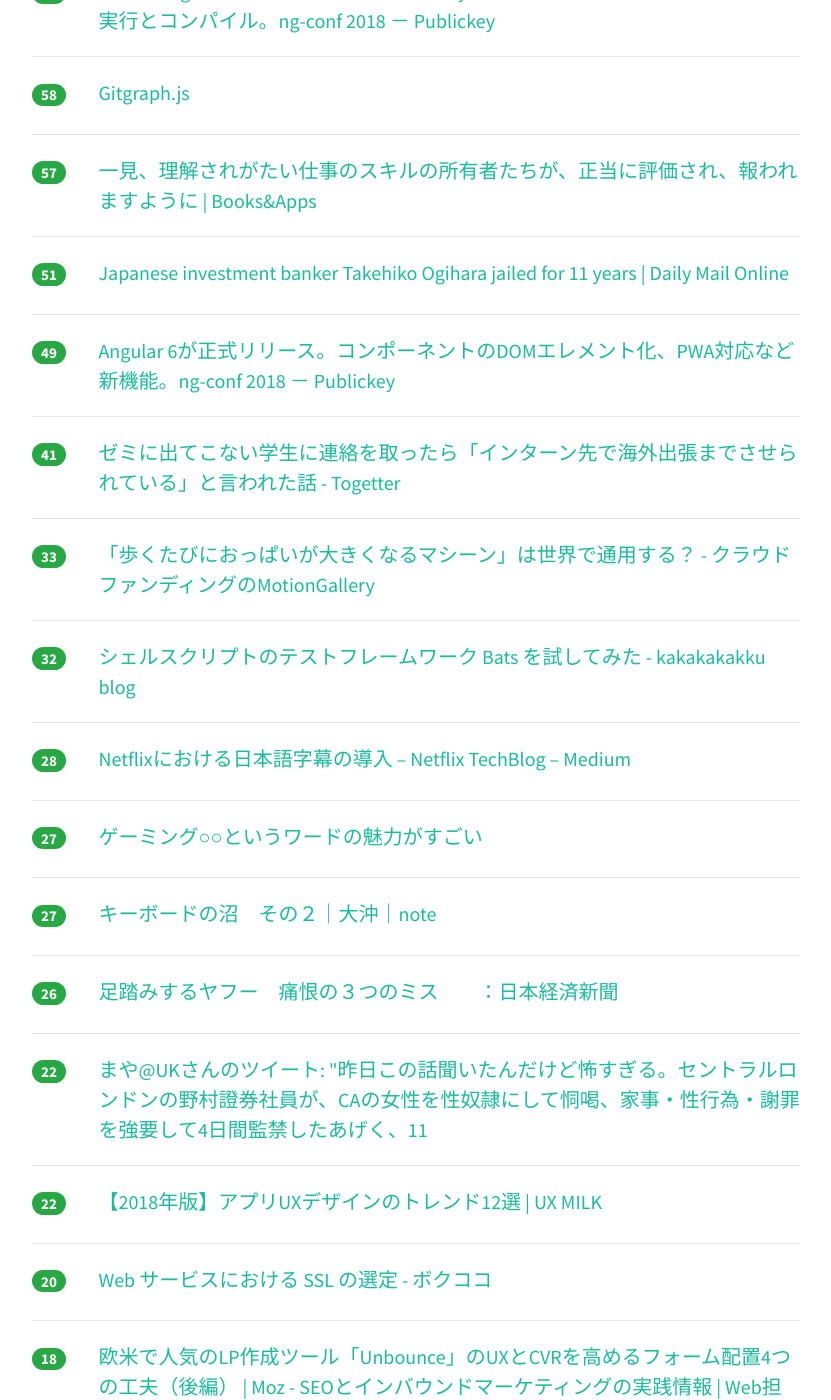
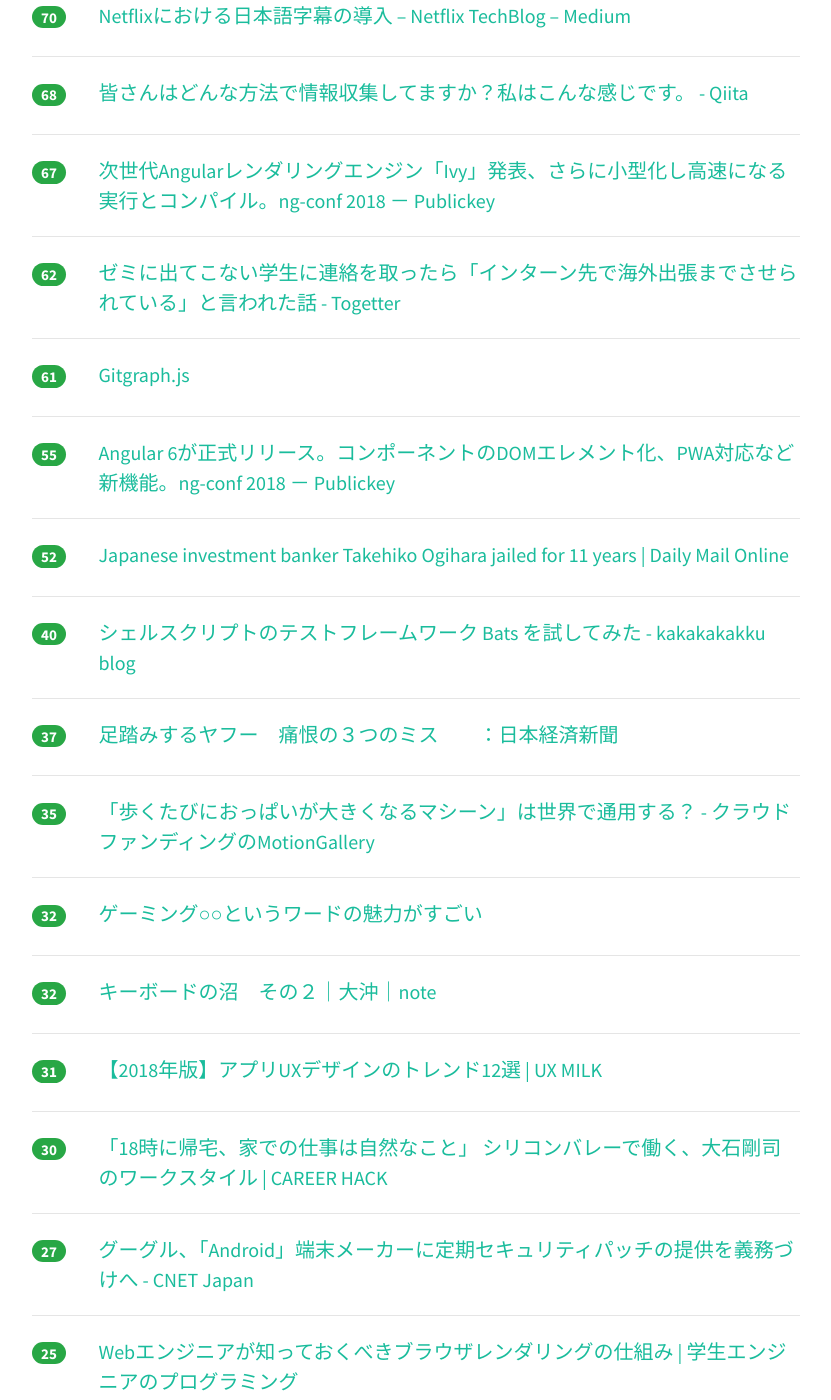
Before and after one commit to yatta47/hatena-matome-site, a Jekyll site: the page built from _posts/2018-05-14-hatena.md, in a window 1280 px wide and 1400 px high, scrolled down 574 px. Shown: the whole window, without its empty margins (224-1055 px from the left). Built offline with Jekyll 4.4.1, drawn with Linux system fonts in a browser that asks for light colours; nearby versions of some CDN libraries; some of the changed text lies outside the part shown.

Commit message:
Updated 2018-05-14

```diff
--- a/_posts/2018-05-14-hatena.md
+++ b/_posts/2018-05-14-hatena.md
@@ -1,128 +1,148 @@
 ---
 layout: post
 title:  "2018-05-14 はてぶIT"
-date:   2018-05-14 12:00:35
+date:   2018-05-14 13:01:57
 tags: [it-hotentry]
 ---
-24 件のデータあり
+28 件のデータあり
 
 <hr><div class="row">
-<div class="col-1"><span class="badge badge-pill badge-success h2">127</span></div>
+<div class="col-1"><span class="badge badge-pill badge-success h2">146</span></div>
 <div class="col-11"><a href='https://rockridge.hatenablog.com/entry/2018/05/13/221711' target='_blank'>Firefox 60の性能は1年前とは別物 Chromeを視界に捉える - Mozilla Flux</a></div>
 </div>
 <hr>
 <div class="row">
-<div class="col-1"><span class="badge badge-pill badge-success h2">63</span></div>
+<div class="col-1"><span class="badge badge-pill badge-success h2">103</span></div>
+<div class="col-11"><a href='https://blog.tinect.jp/?p=51442' target='_blank'>一見、理解されがたい仕事のスキルの所有者たちが、正当に評価され、報われますように | Books&Apps</a></div>
+</div>
+<hr>
+<div class="row">
+<div class="col-1"><span class="badge badge-pill badge-success h2">70</span></div>
+<div class="col-11"><a href='https://medium.com/netflix-techblog/b8c8c4fa299e' target='_blank'>Netflixにおける日本語字幕の導入 – Netflix TechBlog – Medium</a></div>
+</div>
+<hr>
+<div class="row">
+<div class="col-1"><span class="badge badge-pill badge-success h2">68</span></div>
 <div class="col-11"><a href='https://qiita.com/minakawa-daiki/items/edfc3d1ff1270756b52a' target='_blank'>皆さんはどんな方法で情報収集してますか？私はこんな感じです。 - Qiita</a></div>
 </div>
 <hr>
 <div class="row">
-<div class="col-1"><span class="badge badge-pill badge-success h2">59</span></div>
+<div class="col-1"><span class="badge badge-pill badge-success h2">67</span></div>
 <div class="col-11"><a href='https://www.publickey1.jp/blog/18/angularivyng-conf_2018.html' target='_blank'>次世代Angularレンダリングエンジン「Ivy」発表、さらに小型化し高速になる実行とコンパイル。ng-conf 2018 － Publickey</a></div>
 </div>
 <hr>
 <div class="row">
-<div class="col-1"><span class="badge badge-pill badge-success h2">58</span></div>
+<div class="col-1"><span class="badge badge-pill badge-success h2">62</span></div>
+<div class="col-11"><a href='https://togetter.com/li/1227065' target='_blank'>ゼミに出てこない学生に連絡を取ったら「インターン先で海外出張までさせられている」と言われた話 - Togetter</a></div>
+</div>
+<hr>
+<div class="row">
+<div class="col-1"><span class="badge badge-pill badge-success h2">61</span></div>
 <div class="col-11"><a href='http://gitgraphjs.com/' target='_blank'>Gitgraph.js</a></div>
 </div>
 <hr>
 <div class="row">
-<div class="col-1"><span class="badge badge-pill badge-success h2">57</span></div>
-<div class="col-11"><a href='https://blog.tinect.jp/?p=51442' target='_blank'>一見、理解されがたい仕事のスキルの所有者たちが、正当に評価され、報われますように | Books&Apps</a></div>
+<div class="col-1"><span class="badge badge-pill badge-success h2">55</span></div>
+<div class="col-11"><a href='https://www.publickey1.jp/blog/18/angular_6dompwang-conf_2018.html' target='_blank'>Angular 6が正式リリース。コンポーネントのDOMエレメント化、PWA対応など新機能。ng-conf 2018 － Publickey</a></div>
 </div>
 <hr>
 <div class="row">
-<div class="col-1"><span class="badge badge-pill badge-success h2">51</span></div>
+<div class="col-1"><span class="badge badge-pill badge-success h2">52</span></div>
 <div class="col-11"><a href='http://www.dailymail.co.uk/news/article-5544821/Japanese-investment-banker-40-jailed-11-years.html' target='_blank'>Japanese investment banker Takehiko Ogihara jailed for 11 years | Daily Mail Online</a></div>
 </div>
 <hr>
 <div class="row">
-<div class="col-1"><span class="badge badge-pill badge-success h2">49</span></div>
-<div class="col-11"><a href='https://www.publickey1.jp/blog/18/angular_6dompwang-conf_2018.html' target='_blank'>Angular 6が正式リリース。コンポーネントのDOMエレメント化、PWA対応など新機能。ng-conf 2018 － Publickey</a></div>
+<div class="col-1"><span class="badge badge-pill badge-success h2">40</span></div>
+<div class="col-11"><a href='https://kakakakakku.hatenablog.com/entry/2018/05/14/000633' target='_blank'>シェルスクリプトのテストフレームワーク Bats を試してみた - kakakakakku blog</a></div>
 </div>
 <hr>
 <div class="row">
-<div class="col-1"><span class="badge badge-pill badge-success h2">41</span></div>
-<div class="col-11"><a href='https://togetter.com/li/1227065' target='_blank'>ゼミに出てこない学生に連絡を取ったら「インターン先で海外出張までさせられている」と言われた話 - Togetter</a></div>
+<div class="col-1"><span class="badge badge-pill badge-success h2">37</span></div>
+<div class="col-11"><a href='https://www.nikkei.com/article/DGXMZO30364820R10C18A5000000/' target='_blank'>足踏みするヤフー　痛恨の３つのミス　　：日本経済新聞</a></div>
 </div>
 <hr>
 <div class="row">
-<div class="col-1"><span class="badge badge-pill badge-success h2">33</span></div>
+<div class="col-1"><span class="badge badge-pill badge-success h2">35</span></div>
 <div class="col-11"><a href='https://motion-gallery.net/projects/muda-zukuri-taiwan' target='_blank'>「歩くたびにおっぱいが大きくなるマシーン」は世界で通用する？ - クラウドファンディングのMotionGallery</a></div>
 </div>
 <hr>
 <div class="row">
 <div class="col-1"><span class="badge badge-pill badge-success h2">32</span></div>
-<div class="col-11"><a href='https://kakakakakku.hatenablog.com/entry/2018/05/14/000633' target='_blank'>シェルスクリプトのテストフレームワーク Bats を試してみた - kakakakakku blog</a></div>
+<div class="col-11"><a href='https://anond.hatelabo.jp/20180512213033' target='_blank'>ゲーミング○○というワードの魅力がすごい</a></div>
 </div>
 <hr>
 <div class="row">
-<div class="col-1"><span class="badge badge-pill badge-success h2">28</span></div>
-<div class="col-11"><a href='https://medium.com/netflix-techblog/b8c8c4fa299e' target='_blank'>Netflixにおける日本語字幕の導入 – Netflix TechBlog – Medium</a></div>
+<div class="col-1"><span class="badge badge-pill badge-success h2">32</span></div>
+<div class="col-11"><a href='https://note.mu/daioki/n/ncaecec12640b' target='_blank'>キーボードの沼　その２｜大沖｜note</a></div>
+</div>
+<hr>
+<div class="row">
+<div class="col-1"><span class="badge badge-pill badge-success h2">31</span></div>
+<div class="col-11"><a href='http://uxmilk.jp/71607' target='_blank'>【2018年版】アプリUXデザインのトレンド12選 | UX MILK</a></div>
+</div>
+<hr>
+<div class="row">
+<div class="col-1"><span class="badge badge-pill badge-success h2">30</span></div>
+<div class="col-11"><a href='http://careerhack.en-japan.com/report/detail/960' target='_blank'>「18時に帰宅、家での仕事は自然なこと」 シリコンバレーで働く、大石剛司のワークスタイル | CAREER HACK</a></div>
 </div>
 <hr>
 <div class="row">
 <div class="col-1"><span class="badge badge-pill badge-success h2">27</span></div>
-<div class="col-11"><a href='https://anond.hatelabo.jp/20180512213033' target='_blank'>ゲーミング○○というワードの魅力がすごい</a></div>
+<div class="col-11"><a href='https://japan.cnet.com/article/35119071/' target='_blank'>グーグル、「Android」端末メーカーに定期セキュリティパッチの提供を義務づけへ - CNET Japan</a></div>
 </div>
 <hr>
 <div class="row">
-<div class="col-1"><span class="badge badge-pill badge-success h2">27</span></div>
-<div class="col-11"><a href='https://note.mu/daioki/n/ncaecec12640b' target='_blank'>キーボードの沼　その２｜大沖｜note</a></div>
+<div class="col-1"><span class="badge badge-pill badge-success h2">25</span></div>
+<div class="col-11"><a href='http://student-engineer.net/blowser-rendering/' target='_blank'>Webエンジニアが知っておくべきブラウザレンダリングの仕組み | 学生エンジニアのプログラミング</a></div>
 </div>
 <hr>
 <div class="row">
-<div class="col-1"><span class="badge badge-pill badge-success h2">26</span></div>
-<div class="col-11"><a href='https://www.nikkei.com/article/DGXMZO30364820R10C18A5000000/' target='_blank'>足踏みするヤフー　痛恨の３つのミス　　：日本経済新聞</a></div>
+<div class="col-1"><span class="badge badge-pill badge-success h2">24</span></div>
+<div class="col-11"><a href='http://developers.freee.co.jp/entry/internal-podcast-anaguma-fm' target='_blank'>社内ポッドキャストのすすめ - freee Developers Blog</a></div>
 </div>
 <hr>
 <div class="row">
-<div class="col-1"><span class="badge badge-pill badge-success h2">22</span></div>
+<div class="col-1"><span class="badge badge-pill badge-success h2">23</span></div>
 <div class="col-11"><a href='http://twitter.com/maya_0mg/status/995399955903909890' target='_blank'>まや@UKさんのツイート: "昨日この話聞いたんだけど怖すぎる。セントラルロンドンの野村證券社員が、CAの女性を性奴隷にして恫喝、家事・性行為・謝罪を強要して4日間監禁したあげく、11</a></div>
 </div>
 <hr>
 <div class="row">
-<div class="col-1"><span class="badge badge-pill badge-success h2">22</span></div>
-<div class="col-11"><a href='http://uxmilk.jp/71607' target='_blank'>【2018年版】アプリUXデザインのトレンド12選 | UX MILK</a></div>
-</div>
-<hr>
-<div class="row">
-<div class="col-1"><span class="badge badge-pill badge-success h2">20</span></div>
+<div class="col-1"><span class="badge badge-pill badge-success h2">21</span></div>
 <div class="col-11"><a href='http://www.bokukoko.info/entry/2018/05/13/135350' target='_blank'>Web サービスにおける SSL の選定 - ボクココ</a></div>
 </div>
 <hr>
 <div class="row">
-<div class="col-1"><span class="badge badge-pill badge-success h2">18</span></div>
+<div class="col-1"><span class="badge badge-pill badge-success h2">21</span></div>
 <div class="col-11"><a href='https://webtan.impress.co.jp/e/2018/05/14/29121' target='_blank'>欧米で人気のLP作成ツール「Unbounce」のUXとCVRを高めるフォーム配置4つの工夫（後編） | Moz - SEOとインバウンドマーケティングの実践情報 | Web担当者Forum</a></div>
 </div>
 <hr>
 <div class="row">
 <div class="col-1"><span class="badge badge-pill badge-success h2">18</span></div>
-<div class="col-11"><a href='http://student-engineer.net/blowser-rendering/' target='_blank'>Webエンジニアが知っておくべきブラウザレンダリングの仕組み | 学生エンジニアのプログラミング</a></div>
-</div>
-<hr>
-<div class="row">
-<div class="col-1"><span class="badge badge-pill badge-success h2">18</span></div>
-<div class="col-11"><a href='http://careerhack.en-japan.com/report/detail/960' target='_blank'>「18時に帰宅、家での仕事は自然なこと」 シリコンバレーで働く、大石剛司のワークスタイル | CAREER HACK</a></div>
+<div class="col-11"><a href='http://tsubakit1.hateblo.jp/entry/2018/05/13/193439' target='_blank'>【Unity】ProBuilderで作ったパーツを組み替えてステージを作る アプローチ - テラシュールブログ</a></div>
 </div>
 <hr>
 <div class="row">
 <div class="col-1"><span class="badge badge-pill badge-success h2">17</span></div>
-<div class="col-11"><a href='http://developers.freee.co.jp/entry/internal-podcast-anaguma-fm' target='_blank'>社内ポッドキャストのすすめ - freee Developers Blog</a></div>
+<div class="col-11"><a href='https://forest.watch.impress.co.jp/docs/serial/yajiuma/1121378.html' target='_blank'>「Windows 10 April 2018 Update」リリースの裏でひっそりと役目を終えたアプリ・機能たち - やじうまの杜 - 窓の杜</a></div>
 </div>
 <hr>
 <div class="row">
-<div class="col-1"><span class="badge badge-pill badge-success h2">15</span></div>
+<div class="col-1"><span class="badge badge-pill badge-success h2">16</span></div>
 <div class="col-11"><a href='http://smaho-dictionary.net/2018/05/boox-note-review/' target='_blank'>BOOX Noteレビュー！10.3インチの電子ペーパーAndroidタブレット！！ | スマホ辞典</a></div>
 </div>
 <hr>
 <div class="row">
-<div class="col-1"><span class="badge badge-pill badge-success h2">13</span></div>
+<div class="col-1"><span class="badge badge-pill badge-success h2">14</span></div>
 <div class="col-11"><a href='http://kazenotori.hatenablog.com/entry/2018/05/13/182310' target='_blank'>ラノベ読みにオススメのTwitterユーザーまとめ - WINDBIRD</a></div>
 </div>
 <hr>
 <div class="row">
-<div class="col-1"><span class="badge badge-pill badge-success h2">13</span></div>
-<div class="col-11"><a href='https://forest.watch.impress.co.jp/docs/serial/yajiuma/1121378.html' target='_blank'>「Windows 10 April 2018 Update」リリースの裏でひっそりと役目を終えたアプリ・機能たち - やじうまの杜 - 窓の杜</a></div>
+<div class="col-1"><span class="badge badge-pill badge-success h2">12</span></div>
+<div class="col-11"><a href='https://gigazine.net/news/20180514-contacts-shoot-lasers-from-eyes/' target='_blank'>眼球からレーザーを放つコンタクトの開発に研究者らが成功 - GIGAZINE</a></div>
 </div>
 <hr>
+<div class="row">
+<div class="col-1"><span class="badge badge-pill badge-success h2">10</span></div>
+<div class="col-11"><a href='http://www.itmedia.co.jp/news/articles/1805/14/news051.html' target='_blank'>資金調達「最速」の4分30秒で完了　日本初運賃無料“タクシー”運行会社 (1/2) - ITmedia NEWS</a></div>
+</div>
+<hr>
```
